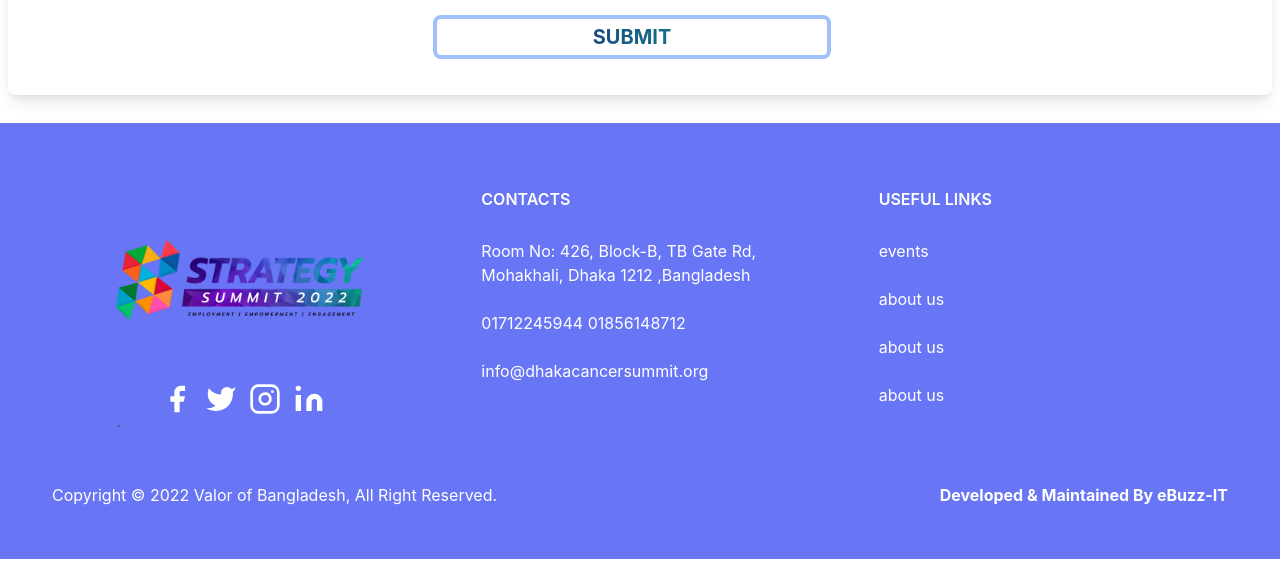
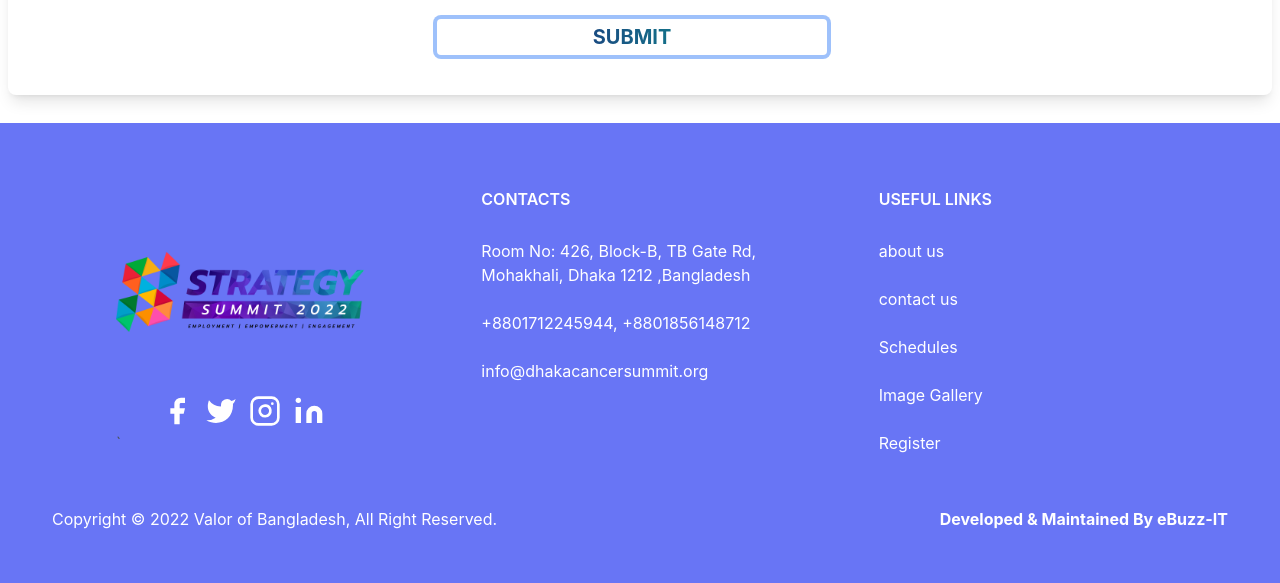
Before and after one commit to Tanbin001/Cancer-Summit-Website, a PHP site: page /registration-1.php in a window 1280 px wide. Shown: the part 2284-2867 px from the top of the page. Before the commit the page ends 2843 px from the top, so only its background shows below. Run offline with PHP 8.4, Linux system fonts and the light colour scheme; data that the repository does not hold is empty.

Commit message:
Update footer.php

```diff
--- a/chunks/footer.php
+++ b/chunks/footer.php
@@ -85,8 +85,8 @@
                         <p>Room No: 426, Block-B, TB Gate Rd, Mohakhali, Dhaka 1212 ,Bangladesh</p>
                     </div>
                     <div class="py-3 flex items-center">
-                        <p>01712245944
-                        01856148712</p>
+                        <p>+8801712245944,
+                        +8801856148712</p>
                     </div>
                     <div class="py-3 flex items-center">
                         <p>info@dhakacancersummit.org</p>
@@ -95,10 +95,11 @@
 
                 <div class="text-white flex flex-col text-left px-8 custom-text-align">
                     <h3 class="font-semibold pb-4">USEFUL LINKS</h3>
-                    <a class="py-3" href="/">events</a>
                     <a class="py-3" href="/">about us</a>
-                    <a class="py-3" href="/">about us</a>
-                    <a class="py-3" href="/">about us</a>
+                    <a class="py-3" href="/">contact us</a>
+                    <a class="py-3" href="/">Schedules</a>
+                    <a class="py-3" href="/">Image Gallery</a>
+                    <a class="py-3" href="/">Register</a>
                 </div>
 
             </div>
```
